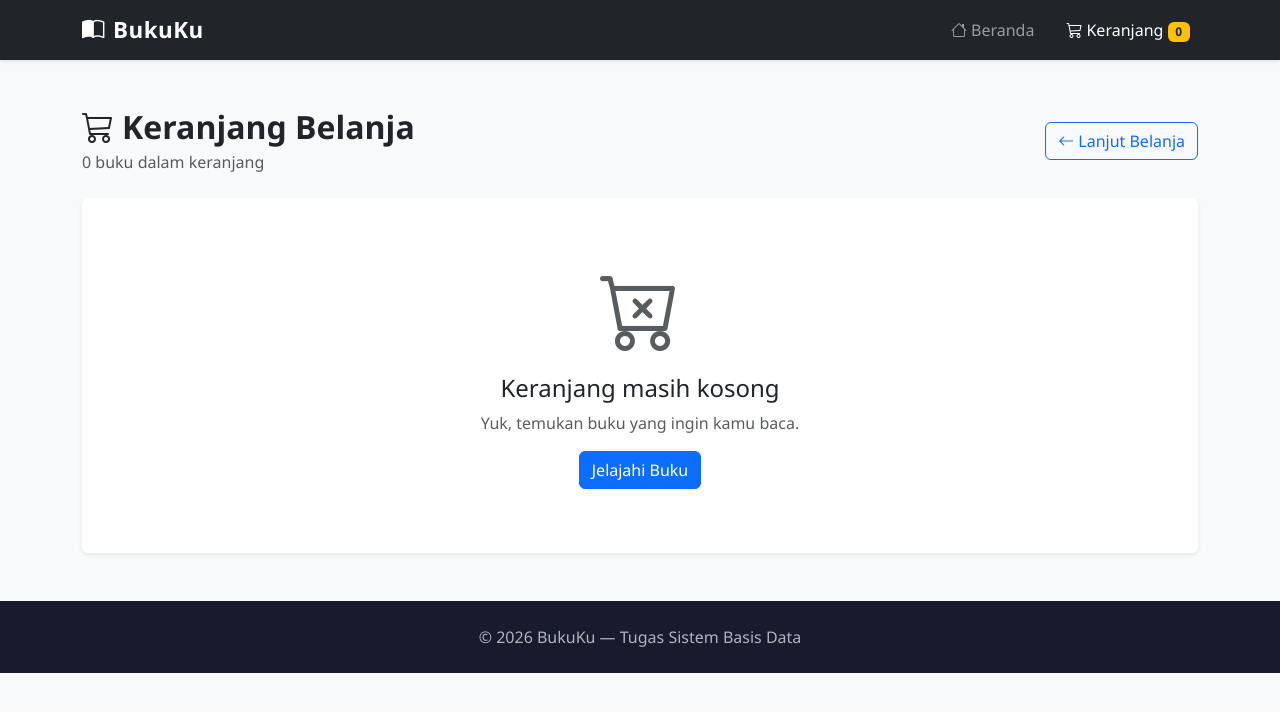
After one commit to adam-bassam0/toko-buku, a PHP site: page /cart.php in a window 1280 px wide. The commit adds this page. Shown: the top 712 px of the page. Run offline with PHP 8.4, Linux system fonts and the light colour scheme.

Commit message:
Add shopping cart feature

```diff
--- a/assets/css/style.css
+++ b/assets/css/style.css
@@ -133,3 +133,25 @@ footer a {
     max-width: 520px;
     margin: 0 auto;
 }
+
+
+
+/* --- Keranjang Belanja --- */
+.cart-cover {
+    width: 58px;
+    height: 76px;
+    object-fit: cover;
+    border-radius: 6px;
+    background: #e9ecef;
+}
+
+.cart-table th {
+    white-space: nowrap;
+    font-size: 0.9rem;
+    color: #495057;
+    background: #f8f9fa;
+}
+
+.cart-table td {
+    padding: 0.9rem 0.65rem;
+}
--- /dev/null
+++ b/cart.php
@@ -0,0 +1,145 @@
+<?php
+session_start();
+require_once 'config/koneksi.php';
+
+$_SESSION['cart'] ??= [];
+$_SESSION['csrf_token'] ??= bin2hex(random_bytes(32));
+$jumlahCart = array_sum($_SESSION['cart']);
+$pesan = $_SESSION['cart_message'] ?? null;
+unset($_SESSION['cart_message']);
+
+$items = [];
+$total = 0;
+// Ambil ulang harga dan stok dari database, bukan mempercayai data dari browser/session.
+foreach ($_SESSION['cart'] as $id => $jumlah) {
+    $id = (int) $id;
+    $jumlah = (int) $jumlah;
+    $stmt = $koneksi->prepare('SELECT id, judul, penulis, harga, stok, cover FROM buku WHERE id = ? LIMIT 1');
+    $stmt->bind_param('i', $id);
+    $stmt->execute();
+    $buku = $stmt->get_result()->fetch_assoc();
+    $stmt->close();
+
+    if (!$buku || (int) $buku['stok'] < 1) {
+        unset($_SESSION['cart'][$id]);
+        continue;
+    }
+    if ($jumlah > (int) $buku['stok']) {
+        $jumlah = (int) $buku['stok'];
+        $_SESSION['cart'][$id] = $jumlah;
+    }
+    $subtotal = (int) $buku['harga'] * $jumlah;
+    $buku['jumlah'] = $jumlah;
+    $buku['subtotal'] = $subtotal;
+    $items[] = $buku;
+    $total += $subtotal;
+}
+$jumlahCart = array_sum($_SESSION['cart']);
+?>
+<!DOCTYPE html>
+<html lang="id">
+<head>
+    <meta charset="UTF-8">
+    <meta name="viewport" content="width=device-width, initial-scale=1.0">
+    <title>Keranjang Belanja - BukuKu</title>
+    <link href="https://cdn.jsdelivr.net/npm/bootstrap@5.3.3/dist/css/bootstrap.min.css" rel="stylesheet">
+    <link href="https://cdn.jsdelivr.net/npm/bootstrap-icons@1.11.3/font/bootstrap-icons.min.css" rel="stylesheet">
+    <link href="assets/css/style.css" rel="stylesheet">
+</head>
+<body>
+<nav class="navbar navbar-expand-lg navbar-dark bg-dark sticky-top shadow-sm">
+    <div class="container">
+        <a class="navbar-brand" href="index.php"><i class="bi bi-book-half me-2"></i>BukuKu</a>
+        <div class="navbar-nav ms-auto flex-row gap-3">
+            <a class="nav-link" href="index.php"><i class="bi bi-house me-1"></i>Beranda</a>
+            <a class="nav-link active" href="cart.php"><i class="bi bi-cart3 me-1"></i>Keranjang <span class="badge bg-warning text-dark"><?= $jumlahCart ?></span></a>
+        </div>
+    </div>
+</nav>
+
+<main class="container my-5">
+    <div class="d-flex justify-content-between align-items-center flex-wrap gap-2 mb-4">
+        <div>
+            <h2 class="fw-bold mb-1"><i class="bi bi-cart3 me-2"></i>Keranjang Belanja</h2>
+            <p class="text-muted mb-0"><?= $jumlahCart ?> buku dalam keranjang</p>
+        </div>
+        <a href="index.php" class="btn btn-outline-primary"><i class="bi bi-arrow-left me-1"></i>Lanjut Belanja</a>
+    </div>
+
+    <?php if ($pesan): ?>
+        <div class="alert alert-<?= htmlspecialchars($pesan['type']) ?> alert-dismissible fade show" role="alert">
+            <?= htmlspecialchars($pesan['text']) ?>
+            <button type="button" class="btn-close" data-bs-dismiss="alert" aria-label="Tutup"></button>
+        </div>
+    <?php endif; ?>
+
+    <?php if (!$items): ?>
+        <div class="card border-0 shadow-sm text-center py-5">
+            <div class="card-body">
+                <i class="bi bi-cart-x display-1 text-muted"></i>
+                <h4 class="mt-3">Keranjang masih kosong</h4>
+                <p class="text-muted">Yuk, temukan buku yang ingin kamu baca.</p>
+                <a href="index.php" class="btn btn-primary">Jelajahi Buku</a>
+            </div>
+        </div>
+    <?php else: ?>
+        <div class="row g-4">
+            <div class="col-lg-8">
+                <div class="card border-0 shadow-sm">
+                    <div class="table-responsive">
+                        <table class="table align-middle mb-0 cart-table">
+                            <thead><tr><th colspan="2">Buku</th><th>Harga</th><th style="min-width:150px">Jumlah</th><th>Subtotal</th><th></th></tr></thead>
+                            <tbody>
+                            <?php foreach ($items as $item): ?>
+                                <tr>
+                                    <td style="width:75px"><img class="cart-cover" src="<?= htmlspecialchars($item['cover'] ?: 'https://via.placeholder.com/70x90?text=No+Cover') ?>" alt="Cover buku" onerror="this.src='https://via.placeholder.com/70x90?text=No+Cover'"></td>
+                                    <td><strong><?= htmlspecialchars($item['judul']) ?></strong><div class="small text-muted"><?= htmlspecialchars($item['penulis']) ?></div><div class="small text-muted">Stok: <?= (int) $item['stok'] ?></div></td>
+                                    <td>Rp <?= number_format((float) $item['harga'], 0, ',', '.') ?></td>
+                                    <td>
+                                        <form action="proses_cart.php" method="POST" class="d-flex gap-1">
+                                            <input type="hidden" name="csrf_token" value="<?= htmlspecialchars($_SESSION['csrf_token']) ?>">
+                                            <input type="hidden" name="aksi" value="ubah">
+                                            <input type="hidden" name="id_buku" value="<?= (int) $item['id'] ?>">
+                                            <input type="number" name="jumlah" class="form-control form-control-sm" min="1" max="<?= (int) $item['stok'] ?>" value="<?= (int) $item['jumlah'] ?>" aria-label="Jumlah <?= htmlspecialchars($item['judul']) ?>">
+                                            <button class="btn btn-outline-primary btn-sm" type="submit" title="Perbarui jumlah"><i class="bi bi-check-lg"></i></button>
+                                        </form>
+                                    </td>
+                                    <td class="fw-semibold">Rp <?= number_format($item['subtotal'], 0, ',', '.') ?></td>
+                                    <td>
+                                        <form action="proses_cart.php" method="POST">
+                                            <input type="hidden" name="csrf_token" value="<?= htmlspecialchars($_SESSION['csrf_token']) ?>">
+                                            <input type="hidden" name="aksi" value="hapus">
+                                            <input type="hidden" name="id_buku" value="<?= (int) $item['id'] ?>">
+                                            <button class="btn btn-outline-danger btn-sm" type="submit" title="Hapus buku"><i class="bi bi-trash"></i></button>
+                                        </form>
+                                    </td>
+                                </tr>
+                            <?php endforeach; ?>
+                            </tbody>
+                        </table>
+                    </div>
+                </div>
+                <form action="proses_cart.php" method="POST" class="mt-3" onsubmit="return confirm('Kosongkan seluruh keranjang?')">
+                    <input type="hidden" name="csrf_token" value="<?= htmlspecialchars($_SESSION['csrf_token']) ?>">
+                    <input type="hidden" name="aksi" value="kosongkan">
+                    <button class="btn btn-outline-danger btn-sm" type="submit"><i class="bi bi-trash me-1"></i>Kosongkan Keranjang</button>
+                </form>
+            </div>
+            <div class="col-lg-4">
+                <div class="card border-0 shadow-sm">
+                    <div class="card-body">
+                        <h5 class="fw-bold mb-3">Ringkasan Belanja</h5>
+                        <div class="d-flex justify-content-between mb-2"><span class="text-muted">Total item</span><span><?= $jumlahCart ?> buku</span></div>
+                        <hr>
+                        <div class="d-flex justify-content-between align-items-center"><strong>Total</strong><strong class="text-primary fs-5">Rp <?= number_format($total, 0, ',', '.') ?></strong></div>
+                        <p class="small text-muted mt-3 mb-0">Checkout belum tersedia. Keranjang ini disimpan sementara selama sesi browser berlangsung.</p>
+                    </div>
+                </div>
+            </div>
+        </div>
+    <?php endif; ?>
+</main>
+<footer class="text-center mt-auto"><div class="container"><p class="mb-0">&copy; <?= date('Y') ?> BukuKu &mdash; Tugas Sistem Basis Data</p></div></footer>
+<script src="https://cdn.jsdelivr.net/npm/bootstrap@5.3.3/dist/js/bootstrap.bundle.min.js"></script>
+</body>
+</html>
```
Also changed, not shown: detail.php (+14 -1 lines), index.php (+18 -0 lines), proses_cart.php (added, +72 -0 lines).
